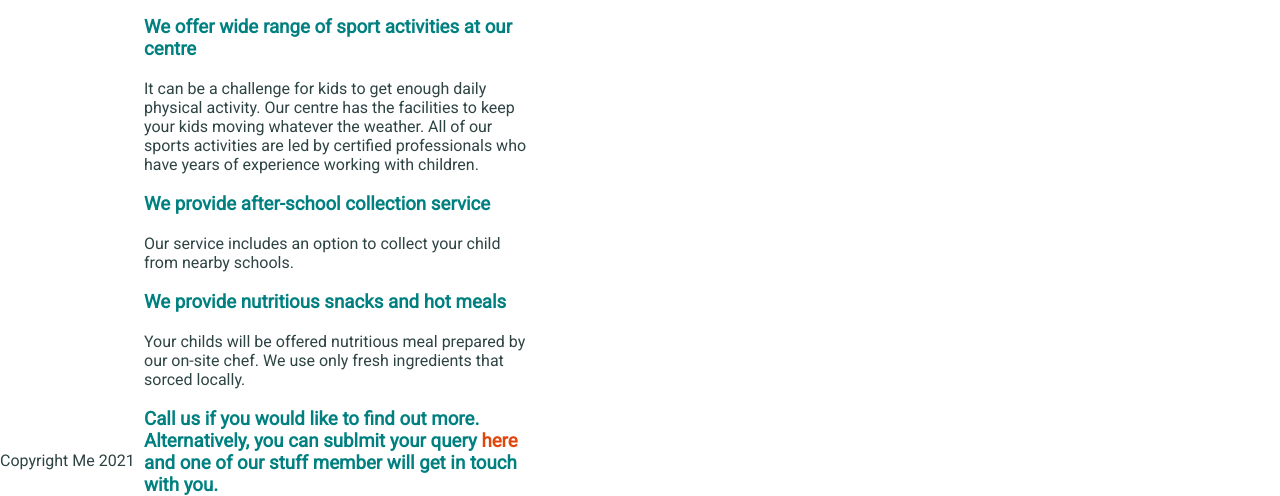
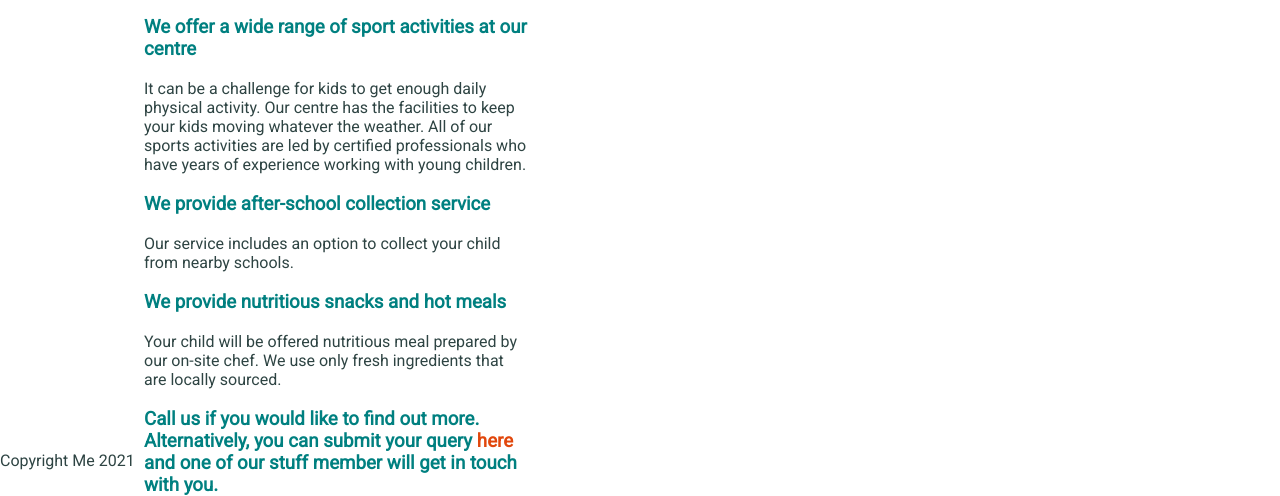
Before and after one commit to Code-Institute-Submissions/my-first-project-8, a plain HTML site: page index.html in a window 1280 px wide. Shown: the part 365-861 px from the top of the page. Drawn offline with Linux system fonts and the light colour scheme.

Commit message:
Revised text/corrected errors in the reasons section of index.html

```diff
--- a/index.html
+++ b/index.html
@@ -28,12 +28,12 @@
         <h2> Why Active Kids <span class="logo-text-lower">after-school club?</span> </h2>
         <br>
 
-        <h3>We offer wide range of sport activities at our centre</h3>
+        <h3>We offer a wide range of sport activities at our centre</h3>
 
         <br>
 
         <p>
-            It can be a challenge for kids to get enough daily physical activity. Our centre has the facilities to keep your kids moving whatever the weather. All of our sports activities are led by certified professionals  who have years of experience working with children.
+            It can be a challenge for kids to get enough daily physical activity. Our centre has the facilities to keep your kids moving whatever the weather. All of our sports activities are led by certified professionals  who have years of experience working with young children.
         </p>
 
         <br>
@@ -50,11 +50,11 @@
 
         <br>
 
-        <p>Your childs will be offered nutritious meal prepared by our on-site chef. We use only fresh ingredients that sorced locally.</p>
+        <p>Your child will be offered nutritious meal prepared by our on-site chef. We use only fresh ingredients that are locally sourced.</p>
 
         <br>
 
-        <h3>Call us if you would like to find out more. Alternatively, you can sublmit your query <a href="enquiries.html" class="link">here</a> and one of our stuff member will get in touch with you.</p>
+        <h3>Call us if you would like to find out more. Alternatively, you can submit your query <a href="enquiries.html" class="link">here</a> and one of our stuff member will get in touch with you.</p>
 
     </section>
 
```
